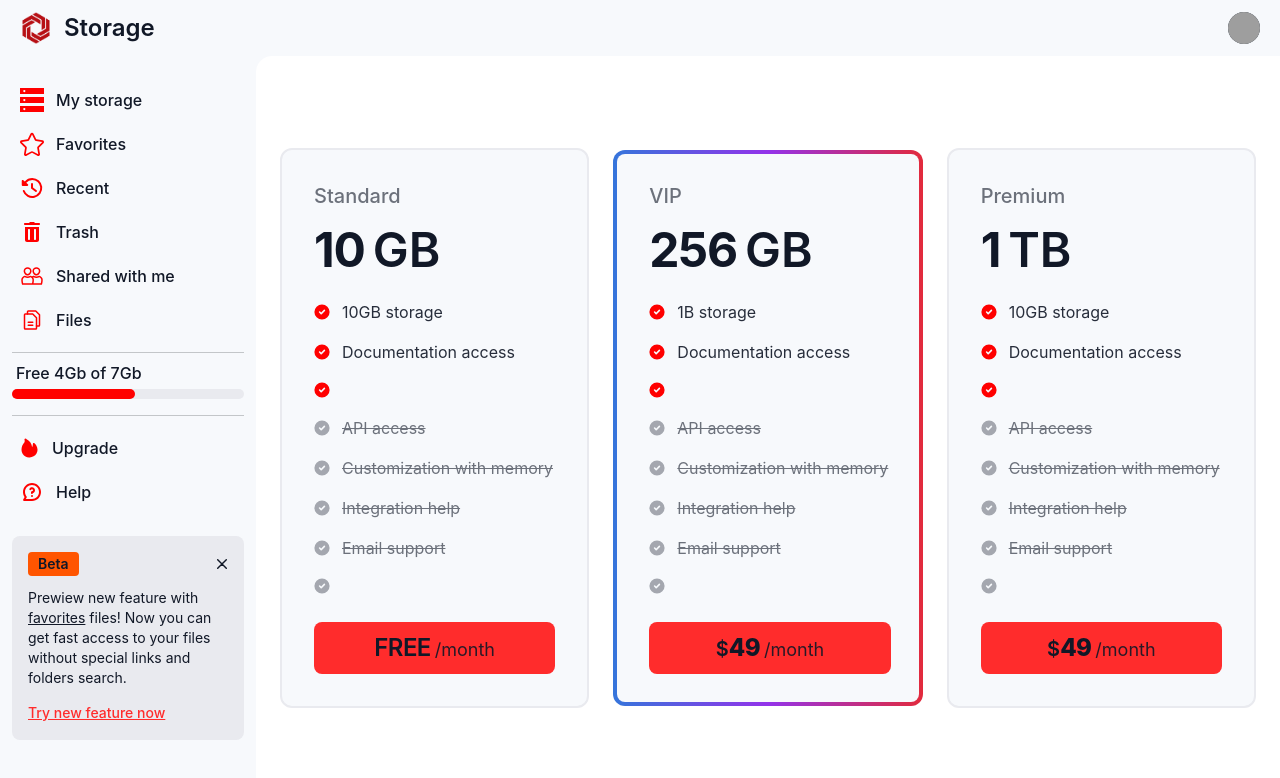
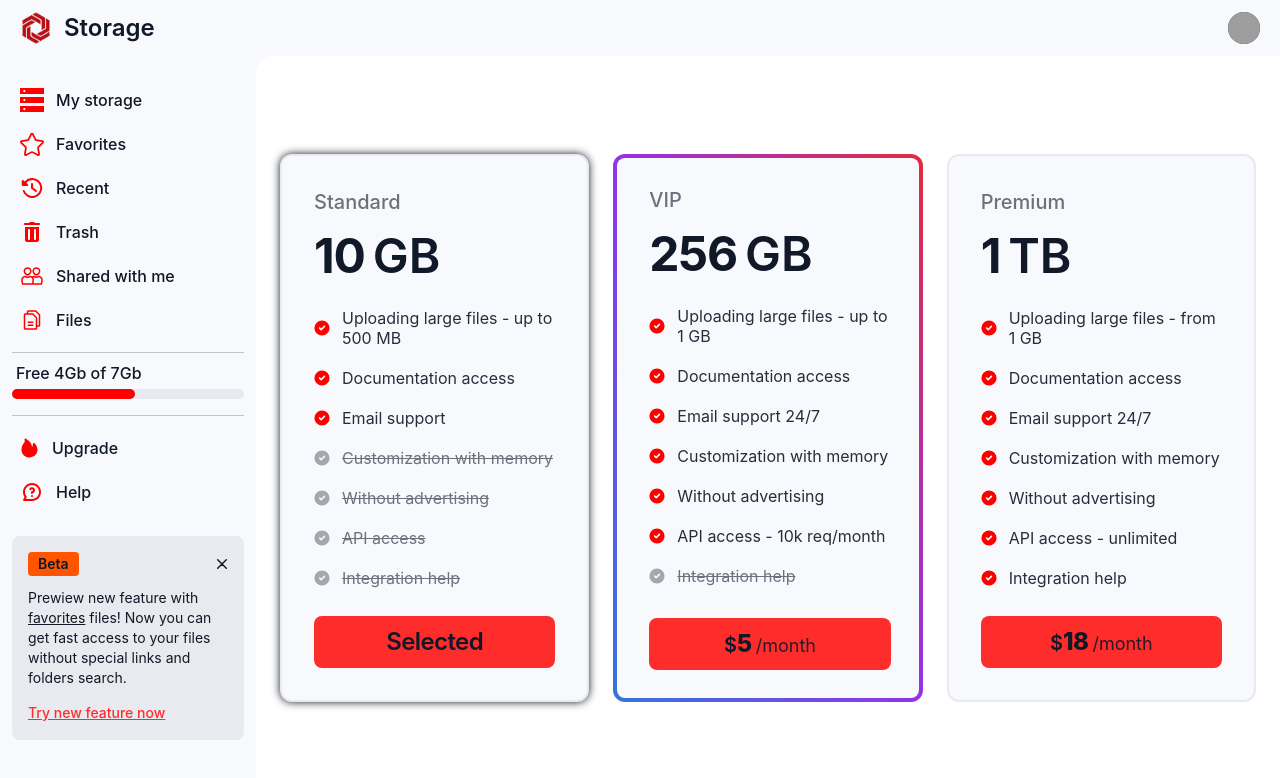
Before and after one commit to Calisthetic/file-storage-frontend, a React (Create React App) app: page /disk/upgrade in a window 1280 px wide. Shown: the top 778 px of the page. Built offline with nearby package versions, Linux system fonts and the light colour scheme; grey boxes are pictures that could not be loaded.

Commit message:
upgrade full

```diff
--- a/src/components/edit-ui-modal.tsx
+++ b/src/components/edit-ui-modal.tsx
@@ -45,6 +45,11 @@ export default function EditUIModal() {
           defaultValue={isDarkMode ? GetCSSValue("iconDark") : GetCSSValue("iconLight")} data-target="icon"></input>
         </div>
         <div className=" my-2 flex justify-between">
+          <span className="mr-2">shadows</span>
+          <input type="color" onInput={ChangeTheme}
+          defaultValue={isDarkMode ? GetCSSValue("shadowDark") : GetCSSValue("shadowLight")} data-target="shadow"></input>
+        </div>
+        <div className=" my-2 flex justify-between">
           <span className="mr-2">borders</span>
           <input type="color" onInput={ChangeTheme}
           defaultValue={isDarkMode ? GetCSSValue("borderDark") : GetCSSValue("borderLight")} data-target="border"></input>
--- a/src/routes/disk/disk-upgrade.tsx
+++ b/src/routes/disk/disk-upgrade.tsx
@@ -1,96 +1,142 @@
-import { Component } from 'react';
+import { motion } from "framer-motion"
 import PricingDescription from '../../components/pricing-description';
 
 export default function DiskUpgrade() {
-  // <svg class="flex-shrink-0 w-3.5 h-3.5 text-blue-600 dark:text-blue-500" aria-hidden="true" xmlns="http://www.w3.org/2000/svg" fill="currentColor" viewBox="0 0 20 20">
-  //                       <path d="M10 .5a9.5 9.5 0 1 0 9.5 9.5A9.51 9.51 0 0 0 10 .5Zm3.707 8.207-4 4a1 1 0 0 1-1.414 0l-2-2a1 1 0 0 1 1.414-1.414L9 10.586l3.293-3.293a1 1 0 0 1 1.414 1.414Z"/>
-  //                   </svg>
+  let currentTariff: number = 0
+  let firstPriceId: number = 0
+  let secondPriceId: number = 1
+  let thirdPriceId: number = 2
+
+  let isDarkMode:boolean = false;
+  if (window.matchMedia && window.matchMedia('(prefers-color-scheme: dark)').matches) {
+    isDarkMode = true
+  }
 
   return (
     <div className="min-h-fullWithHeader bg-backgroundSecondLight w-full flex justify-center items-center dark:bg-backgroundSecondDark">
       <div className="bg-backgroundSecondLight dark:bg-backgroundSecondDark w-full max-w-7xl grid gap-6 mx-6 lg:grid-cols-3 justify-center items-center">
-        <div className="w-full max-w-sm p-8 lg:p-4 xl:p-8 bg-backgroundLight dark:bg-backgroundThirdDark rounded-xl
-        dark:border-backgroundThirdDark border-backgroundThirdLight border-2">
+        <motion.div initial={{y: -100, opacity: 0}} animate={{y: 0, opacity: 1}} transition={{delay: 0, stiffness: 300, damping: 24}}
+        className="w-full h-full max-w-sm p-4 xl:p-8 bg-backgroundLight dark:bg-backgroundThirdDark rounded-xl
+        dark:border-backgroundThirdDark border-backgroundThirdLight border-2 flex flex-col justify-between"
+        style={{boxShadow: currentTariff === 0 ? "0px 0px 8px 0px " + getComputedStyle(document.body).getPropertyValue("--shadow" + (
+          isDarkMode === true ? "Dark" : "Light"
+        )) : "none"}}>
+          <div>
             <h5 className="mb-4 text-xl font-medium text-textLight dark:text-textDark opacity-60">Standard</h5>
             <div className="flex items-baseline text-textLight dark:text-textDark">
               <span className="text-5xl font-bold tracking-tight mr-2">{10}</span>
               <span className="text-5xl font-semibold">GB</span>
             </div>
             <ul role="list" className="space-y-5 my-7">
-            <PricingDescription active={true} text="10GB storage"></PricingDescription>
+              <PricingDescription active={true} text="Uploading large files - up to 500 MB"></PricingDescription>
               <PricingDescription active={true} text="Documentation access"></PricingDescription>
-            <PricingDescription active={true} text=""></PricingDescription>
+              <PricingDescription active={true} text="Email support"></PricingDescription>
+              <PricingDescription active={false} text="Customization with memory"></PricingDescription>
+              <PricingDescription active={false} text="Without advertising"></PricingDescription>
               <PricingDescription active={false} text="API access"></PricingDescription>
-            <PricingDescription active={false} text="Customization with memory"></PricingDescription>
               <PricingDescription active={false} text="Integration help"></PricingDescription>
-            <PricingDescription active={false} text="Email support"></PricingDescription>
-            <PricingDescription active={false} text=""></PricingDescription>
             </ul>
+          </div>
           <button type="button" className="text-textLight dark:text-textDark bg-buttonLight dark:bg-buttonDark
           hover:bg-buttonHoverLight dark:hover:bg-buttonHoverDark font-medium rounded-lg text-sm px-5 py-2.5
-          inline-flex justify-center w-full text-center">
+          inline-flex justify-center w-full text-center h-min transition-colors"
+          style={{cursor: currentTariff === firstPriceId ? "default" : "pointer"}}
+          onClick={() => {if (currentTariff !== firstPriceId) {console.log("change")}}}>
+            {currentTariff === firstPriceId ? (
+              <div className="flex items-baseline text-textLight dark:text-textDark">
+                <span className="text-2xl font-semibold tracking-tight">Selected</span>
+              </div>
+            ) : (
               <div className="flex items-baseline text-textLight dark:text-textDark">
                 <span className="text-2xl font-semibold tracking-tight">FREE</span>
                 <span className="ml-1 text-lg font-normal text-textLight dark:text-textDark opacity-90">/month</span>
               </div>
+            )}
           </button>
-        </div>
-        <div className="rounded-xl w-full max-w-sm bg-gradient-to-r p-1 from-[#3575db] via-[#9333EA] to-[#e22a3c]">
-          <div className="py-7 lg:py-3 xl:py-7 pr-7 lg:pr-3 xl:pr-7 pl-8 lg:pl-4 xl:pl-8 bg-backgroundLight dark:bg-backgroundThirdDark rounded-lg
-          dark:border-backgroundThirdDark border-backgroundThirdLight">
+        </motion.div>
+        <motion.div initial={{y: -100, opacity: 0}} animate={{y: 0, opacity: 1}} transition={{delay: 0.1, stiffness: 300, damping: 24}}
+        // from-[#3575db] via-[#9333EA] to-[#e22a3c]
+        className="rounded-xl h-full w-full max-w-sm p-1 bg-gradient-to-tr from-[#3575db] via-[#9333EA] to-[#e22a3c]"
+        style={{boxShadow: currentTariff === 1 ? "0px 0px 8px 0px " + getComputedStyle(document.body).getPropertyValue("--shadow" + (
+          isDarkMode === true ? "Dark" : "Light"
+        )) : "none"}}>
+          <div className="py-3 xl:py-7 pr-3 xl:pr-7 h-full pl-4 xl:pl-8 bg-backgroundLight dark:bg-backgroundThirdDark rounded-lg
+          dark:border-backgroundThirdDark border-backgroundThirdLight transition-all flex flex-col justify-between">
+            <div>
               <h5 className="mb-4 text-xl font-medium text-textLight dark:text-textDark opacity-60">VIP</h5>
               <div className="flex items-baseline text-textLight dark:text-textDark">
                 <span className="text-5xl font-bold tracking-tight mr-2">{256}</span>
                 <span className="text-5xl font-semibold">GB</span>
               </div>
               <ul role="list" className="space-y-5 my-7">
-              <PricingDescription active={true} text="1B storage"></PricingDescription>
+              <PricingDescription active={true} text="Uploading large files - up to 1 GB"></PricingDescription>
               <PricingDescription active={true} text="Documentation access"></PricingDescription>
-              <PricingDescription active={true} text=""></PricingDescription>
-              <PricingDescription active={false} text="API access"></PricingDescription>
-              <PricingDescription active={false} text="Customization with memory"></PricingDescription>
+              <PricingDescription active={true} text="Email support 24/7"></PricingDescription>
+              <PricingDescription active={true} text="Customization with memory"></PricingDescription>
+              <PricingDescription active={true} text="Without advertising"></PricingDescription>
+              <PricingDescription active={true} text="API access - 10k req/month"></PricingDescription>
               <PricingDescription active={false} text="Integration help"></PricingDescription>
-              <PricingDescription active={false} text="Email support"></PricingDescription>
-              <PricingDescription active={false} text=""></PricingDescription>
               </ul>
+            </div>
             <button type="button" className="text-textLight dark:text-textDark bg-buttonLight dark:bg-buttonDark
             hover:bg-buttonHoverLight dark:hover:bg-buttonHoverDark font-medium rounded-lg text-sm px-5 py-2.5
-            inline-flex justify-center w-full text-center">
+            inline-flex justify-center w-full text-center h-min transition-colors"
+            style={{cursor: currentTariff === secondPriceId ? "default" : "pointer"}}
+            onClick={() => {if (currentTariff !== secondPriceId) {console.log("change")}}}>
+                {currentTariff === secondPriceId ? (
+                  <div className="flex items-baseline text-textLight dark:text-textDark">
+                    <span className="text-2xl font-semibold tracking-tight">Selected</span>
+                  </div>
+                ) : (
                   <div className="flex items-baseline text-textLight dark:text-textDark">
                     <span className="text-xl font-semibold">$</span>
-                <span className="text-2xl font-extrabold tracking-tight">49</span>
+                    <span className="text-2xl font-extrabold tracking-tight">{5}</span>
                     <span className="ml-1 text-lg font-normal text-textLight dark:text-textDark opacity-90">/month</span>
                   </div>
+                )}
             </button>
           </div>
-        </div>
-        <div className="w-full max-w-sm p-8 lg:p-4 xl:p-8 bg-backgroundLight dark:bg-backgroundThirdDark rounded-xl
-        dark:border-backgroundThirdDark border-backgroundThirdLight border-2">
+        </motion.div>
+        <motion.div initial={{y: -100, opacity: 0}} animate={{y: 0, opacity: 1}} transition={{delay: 0.05, stiffness: 300, damping: 24}}
+        className="w-full h-full max-w-sm p-4 xl:p-8 bg-backgroundLight dark:bg-backgroundThirdDark rounded-xl
+        dark:border-backgroundThirdDark border-backgroundThirdLight border-2 flex flex-col justify-between"
+        style={{boxShadow: currentTariff === 2 ? "0px 0px 8px 0px " + getComputedStyle(document.body).getPropertyValue("--shadow" + (
+          isDarkMode === true ? "Dark" : "Light"
+        )) : "none"}}>
+          <div>
             <h5 className="mb-4 text-xl font-medium text-textLight dark:text-textDark opacity-60">Premium</h5>
             <div className="flex items-baseline text-textLight dark:text-textDark">
               <span className="text-5xl font-bold tracking-tight mr-2">{1}</span>
               <span className="text-5xl font-semibold">TB</span>
             </div>
             <ul role="list" className="space-y-5 my-7">
-            <PricingDescription active={true} text="10GB storage"></PricingDescription>
+              <PricingDescription active={true} text="Uploading large files - from 1 GB"></PricingDescription>
               <PricingDescription active={true} text="Documentation access"></PricingDescription>
-            <PricingDescription active={true} text=""></PricingDescription>
-            <PricingDescription active={false} text="API access"></PricingDescription>
-            <PricingDescription active={false} text="Customization with memory"></PricingDescription>
-            <PricingDescription active={false} text="Integration help"></PricingDescription>
-            <PricingDescription active={false} text="Email support"></PricingDescription>
-            <PricingDescription active={false} text=""></PricingDescription>
+              <PricingDescription active={true} text="Email support 24/7"></PricingDescription>
+              <PricingDescription active={true} text="Customization with memory"></PricingDescription>
+              <PricingDescription active={true} text="Without advertising"></PricingDescription>
+              <PricingDescription active={true} text="API access - unlimited"></PricingDescription>
+              <PricingDescription active={true} text="Integration help"></PricingDescription>
             </ul>
+          </div>
           <button type="button" className="text-textLight dark:text-textDark bg-buttonLight dark:bg-buttonDark
           hover:bg-buttonHoverLight dark:hover:bg-buttonHoverDark font-medium rounded-lg text-sm px-5 py-2.5
-          inline-flex justify-center w-full text-center">
+          inline-flex justify-center w-full text-center h-min transition-colors"
+          style={{cursor: currentTariff === thirdPriceId ? "default" : "pointer"}}
+          onClick={() => {if (currentTariff !== thirdPriceId) {console.log("change")}}}>
+            {currentTariff === thirdPriceId ? (
+              <div className="flex items-baseline text-textLight dark:text-textDark">
+                <span className="text-2xl font-semibold tracking-tight">Selected</span>
+              </div>
+            ) : (
               <div className="flex items-baseline text-textLight dark:text-textDark">
                 <span className="text-xl font-semibold">$</span>
-              <span className="text-2xl font-extrabold tracking-tight">49</span>
+                <span className="text-2xl font-extrabold tracking-tight">{18}</span>
                 <span className="ml-1 text-lg font-normal text-textLight dark:text-textDark opacity-90">/month</span>
               </div>
+            )}
           </button>
-        </div>
+        </motion.div>
       </div>
     </div>
   )
--- a/tailwind.config.js
+++ b/tailwind.config.js
@@ -39,7 +39,7 @@ module.exports = {
         fullWithHeader: "calc(100vh - 56px)"
       },
       boxShadow: {
-        pricingCardShadow: "0px 0px 5px 0px"
+        pricingCardShadow: "0px 0px 7px 0px"
       }
     },
   },
```
Lines whose indentation alone changed are shown as unchanged.
